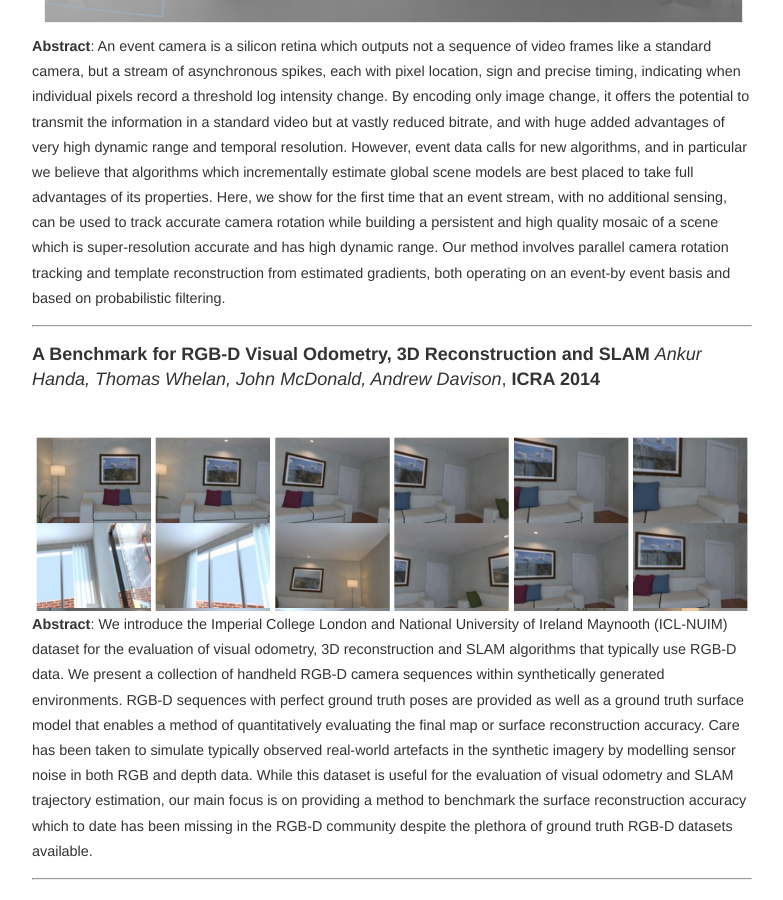
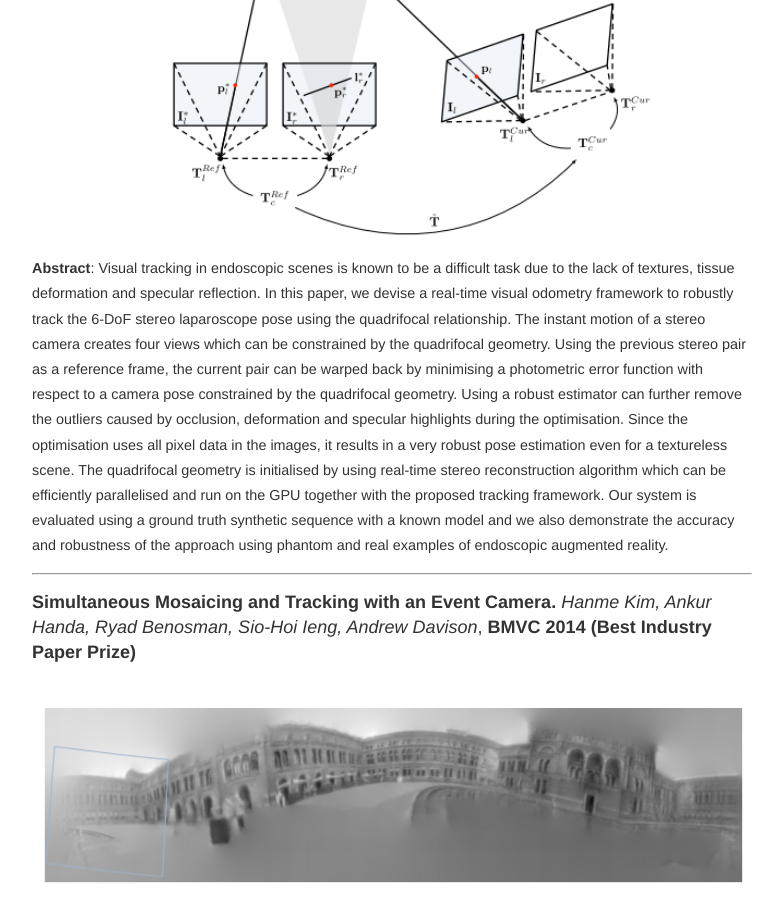
Before and after one commit to ankurhanda/ankurhanda.github.io, a Jekyll site: the page built from publications.md, in a window 1280 px wide and 900 px high, scrolled down 5988 px. Shown: the whole window, without its empty margins (248-1031 px from the left). Built offline with Jekyll 4.4.1, drawn with Linux system fonts in a browser that asks for light colours.

```diff
--- a/publications.md
+++ b/publications.md
@@ -75,10 +75,15 @@
 
 
 ### 2014
-
+<hr>
 **Robust real-time visual odometry for stereo endoscopy using dense quadrifocal tracking** _Ping-Lin Chang, Ankur Handa, Andrew Davison, Daniel Stoyanov_, **IPCAI 2014**
 
+<br>
+<img align="left" src="/images/pubs/IPMI2014.png" width="100%"> <span style="line-height: 0.5; font-size: 0.8em;">**Abstract**: Visual tracking in endoscopic scenes is known to be a difficult
+task due to the lack of textures, tissue deformation and specular reflection. In this paper, we devise a real-time visual odometry framework to robustly track the 6-DoF stereo laparoscope pose using the quadrifocal relationship. The instant motion of a stereo camera creates four views which can be constrained by the quadrifocal geometry. Using the previous stereo pair as a reference frame, the current pair can be warped back by minimising a photometric error function with respect to a camera pose constrained by the quadrifocal geometry. Using a robust estimator can further remove the outliers caused by occlusion, deformation and specular highlights during the optimisation. Since the optimisation uses all pixel data in the images, it results in a very robust pose estimation even for a textureless scene. The quadrifocal geometry is initialised by using real-time stereo reconstruction algorithm which can be efficiently parallelised and run on the GPU together with the proposed tracking framework. Our system is evaluated using a ground truth synthetic sequence with a known model and we also demonstrate the accuracy and robustness of the approach using phantom and real examples of endoscopic augmented reality.
+ </span>
 <hr>
+
 
 **Simultaneous Mosaicing and Tracking with an Event Camera.** _Hanme Kim, Ankur Handa, Ryad Benosman, Sio-Hoi Ieng, Andrew Davison_, **BMVC 2014** **(Best Industry Paper Prize)**
 
```
Also changed, not shown: images/pubs/IPMI2014.png (added).
